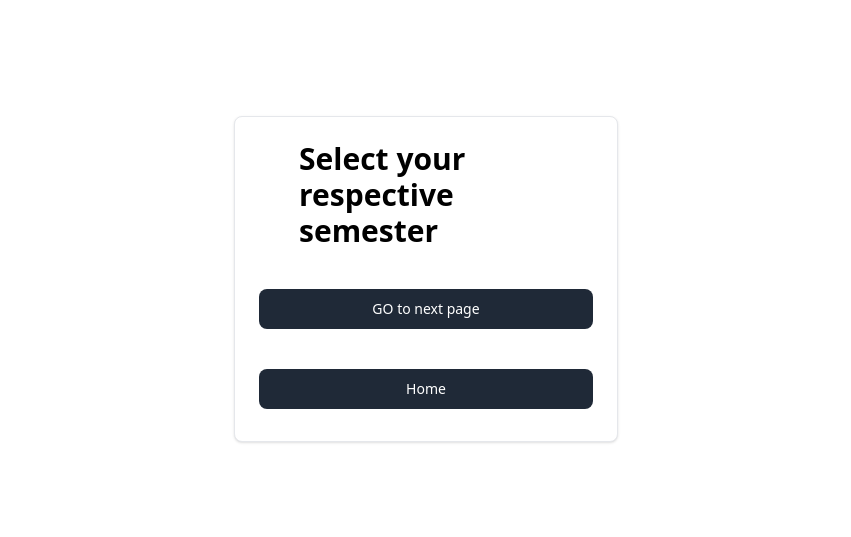
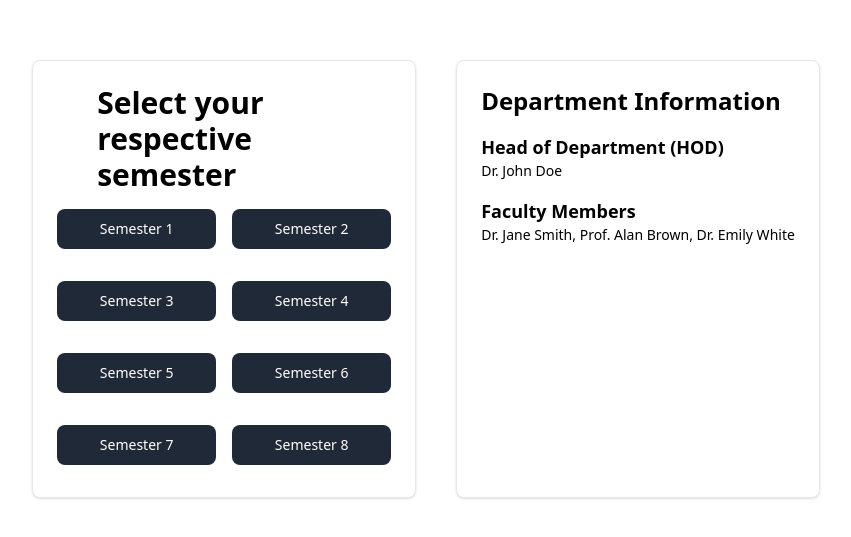
Before and after one commit to NABADEEP069/RoutineMgt, a Next.js app: page /dept in a window 1280 px wide. Shown: the part 121-658 px from the top of the page, without its empty margins (214-1065 px from the left). Built offline with nearby package versions, Linux system fonts and the light colour scheme.

Commit message:
upd dept page

```diff
--- a/app/dept/page.tsx
+++ b/app/dept/page.tsx
@@ -2,35 +2,55 @@
 import React from "react";
 
 export default function SelectSemester() {
-    return <div className="h-screen flex justify-center flex-col">
-        <div className="flex justify-center">
-        <a href="#" className="block max-w-sm p-6 bg-white border border-gray-200 rounded-lg shadow hover:bg-gray-100 ">
-            <div>
-                <div className="px-10">
-                    <div className="text-3xl font-extrabold">
-                        Select your  respective semester
+    const handleSemesterClick = (semester: string) => {
+        // Navigate to the respective semester page
+        window.location.href = `./${semester}`;
+    };
+
+    return (
+        <div className="h-screen flex justify-center items-center">
+            <div className="flex justify-center space-x-10">
+                <div className="block max-w-sm p-6 bg-white border border-gray-200 rounded-lg shadow">
+                    <div className="px-10">
+                        <div className="text-3xl font-extrabold">
+                            Select your respective semester
+                        </div>
                     </div>
-                    </div>
-                    <div className="pt-2">
-
-                        <button type="button" className="mt-8 w-full text-white bg-gray-800 focus:ring-4 focus:ring-gray-300 font-medium rounded-lg text-sm px-5 py-2.5 me-2 mb-2">GO to next page </button>
-                        <button type="button" onClick={() => window.location.href = './signup'} className="mt-8 w-full text-white bg-gray-800 focus:ring-4 focus:ring-gray-300 font-medium rounded-lg text-sm px-5 py-2.5 me-2 mb-2">Home</button>
+                    <div className="pt-2 grid grid-cols-2 gap-4">
+                        {Array.from({ length: 8 }, (_, i) => (
+                            <button
+                                key={i}
+                                type="button"
+                                onClick={() => handleSemesterClick(`semester${i + 1}`)}
+                                className="mt-2 w-full text-white bg-gray-800 focus:ring-4 focus:ring-gray-300 font-medium rounded-lg text-sm px-5 py-2.5 mb-2"
+                            >
+                                Semester {i + 1}
+                            </button>
+                        ))}
                     </div>
                 </div>
-            </a>
+                <div className="block max-w-sm p-6 bg-white border border-gray-200 rounded-lg shadow">
+                    <div className="text-2xl font-bold">
+                        Department Information
+                    </div>
+                    <div className="mt-4">
+                        <div className="text-lg font-semibold">
+                            Head of Department (HOD)
+                        </div>
+                        <div className="text-sm">
+                            Dr. John Doe
+                        </div>
+                    </div>
+                    <div className="mt-4">
+                        <div className="text-lg font-semibold">
+                            Faculty Members
+                        </div>
+                        <div className="text-sm">
+                            Dr. Jane Smith, Prof. Alan Brown, Dr. Emily White
+                        </div>
+                    </div>
+                </div>
+            </div>
         </div>
-    </div>
+    );
 }
-
-interface LabelledInputType {
-    label: string;
-    placeholder: string;
-    type?: string;
-}
-
-function LabelledInput({ label, placeholder, type }: LabelledInputType) {
-    return <div>
-        <label className="block mb-2 text-sm text-black font-semibold pt-4">{label}</label>
-        <input type={type || "text"} id="first_name" className="bg-gray-50 border border-gray-300 text-gray-900 text-sm rounded-lg focus:ring-blue-500 focus:border-blue-500 block w-full p-2.5" placeholder={placeholder} required />
-    </div>
-}
```
